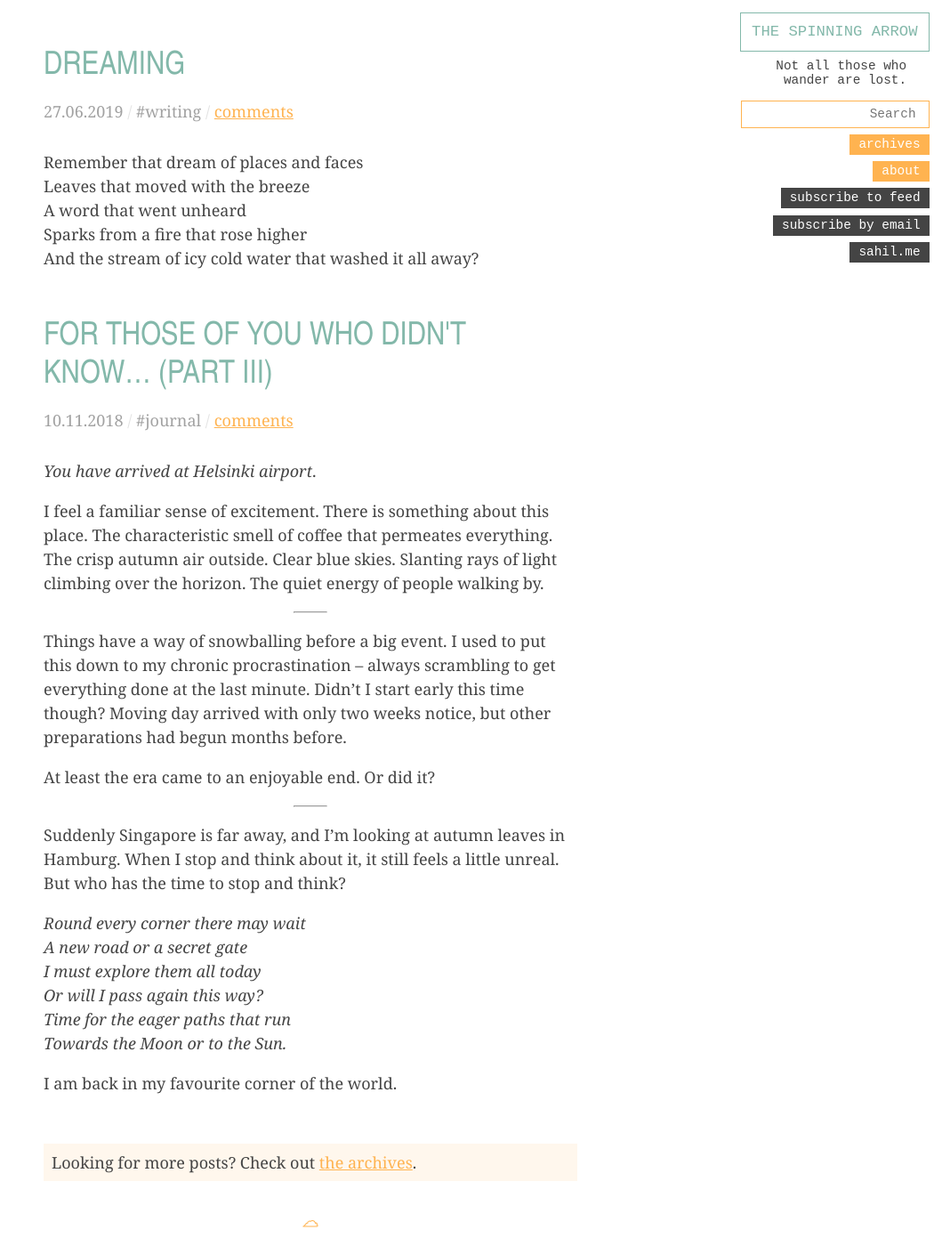
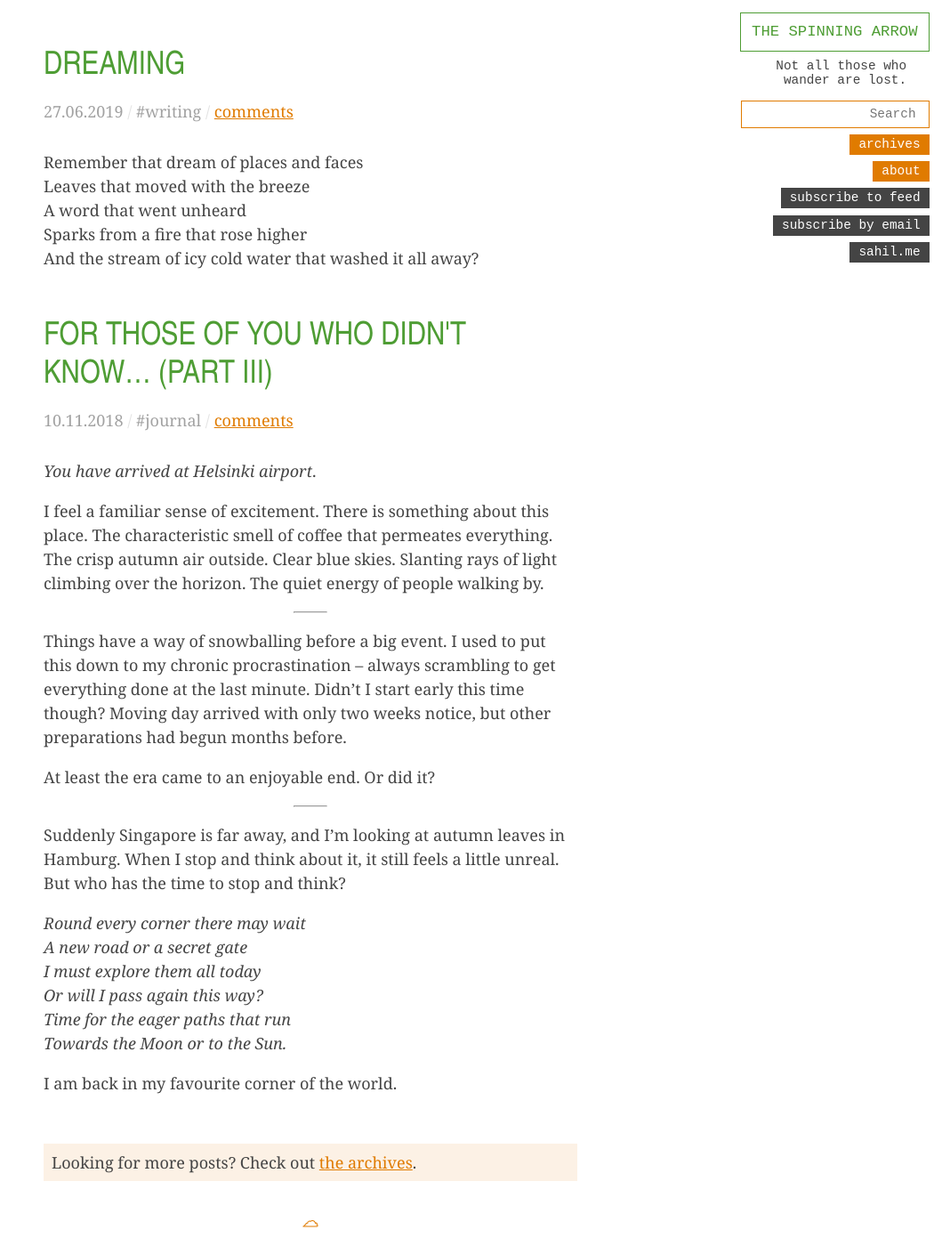
Before and after one commit to spinningarrow/blog.sahil.me, a Jekyll site: the page built from index.html, in a window 1280 px wide and 1400 px high. Shown: the whole window at 89% size, without its empty margins (221-1280 px from the left). Built offline with Jekyll 4.4.1, drawn with Linux system fonts in a browser that asks for light colours; comment, search, counter and statistics services are not loaded.

Commit message:
Color scheme: Sommer

```diff
--- a/assets/css/main.scss
+++ b/assets/css/main.scss
@@ -5,8 +5,8 @@
 
 // Colors
 $primary-color: #444;
-$secondary-color: #FFB350;
-$accent-color: #83B8AA;
+$secondary-color: #e07b00;
+$accent-color: #4e9d34;
 $offset-color: #fff;
 
 // Typefaces
```
